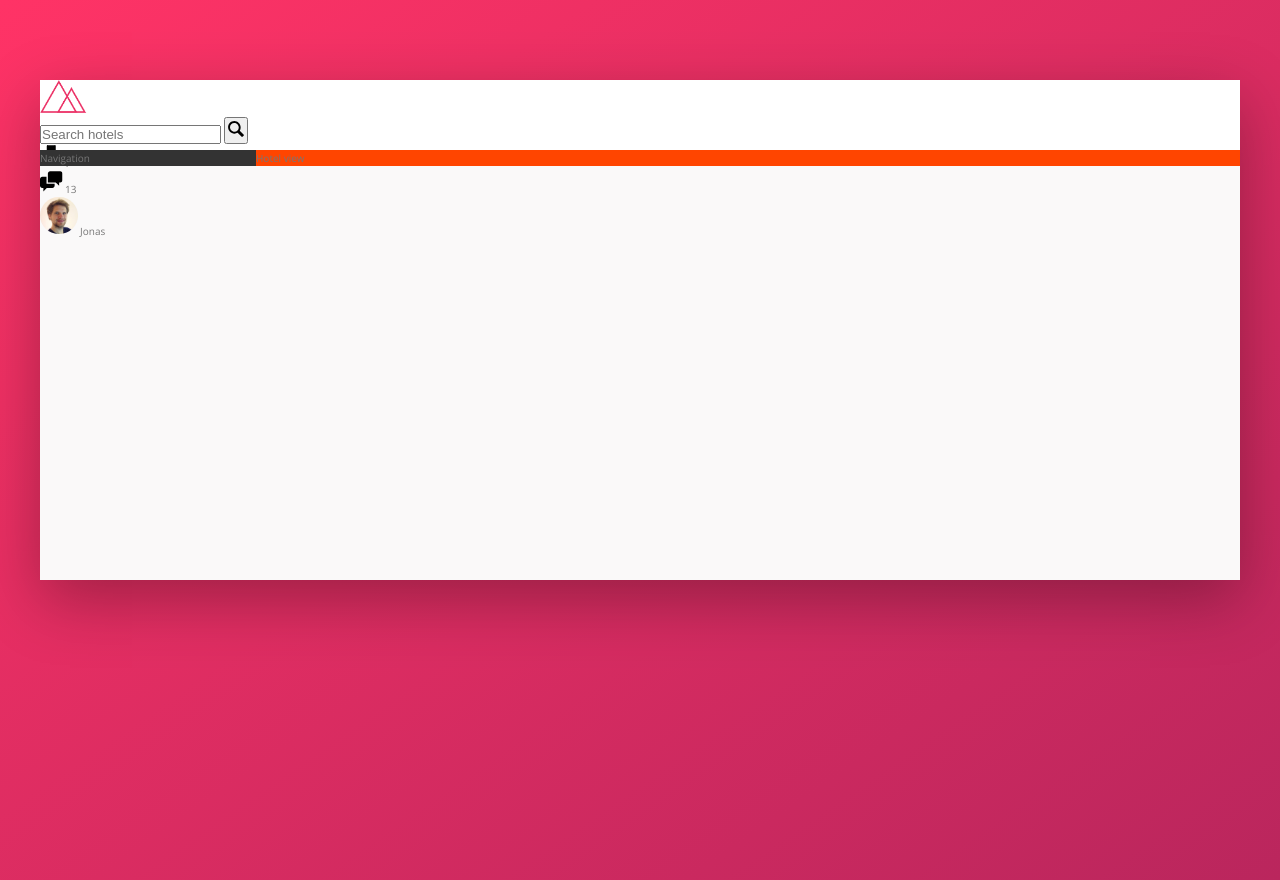
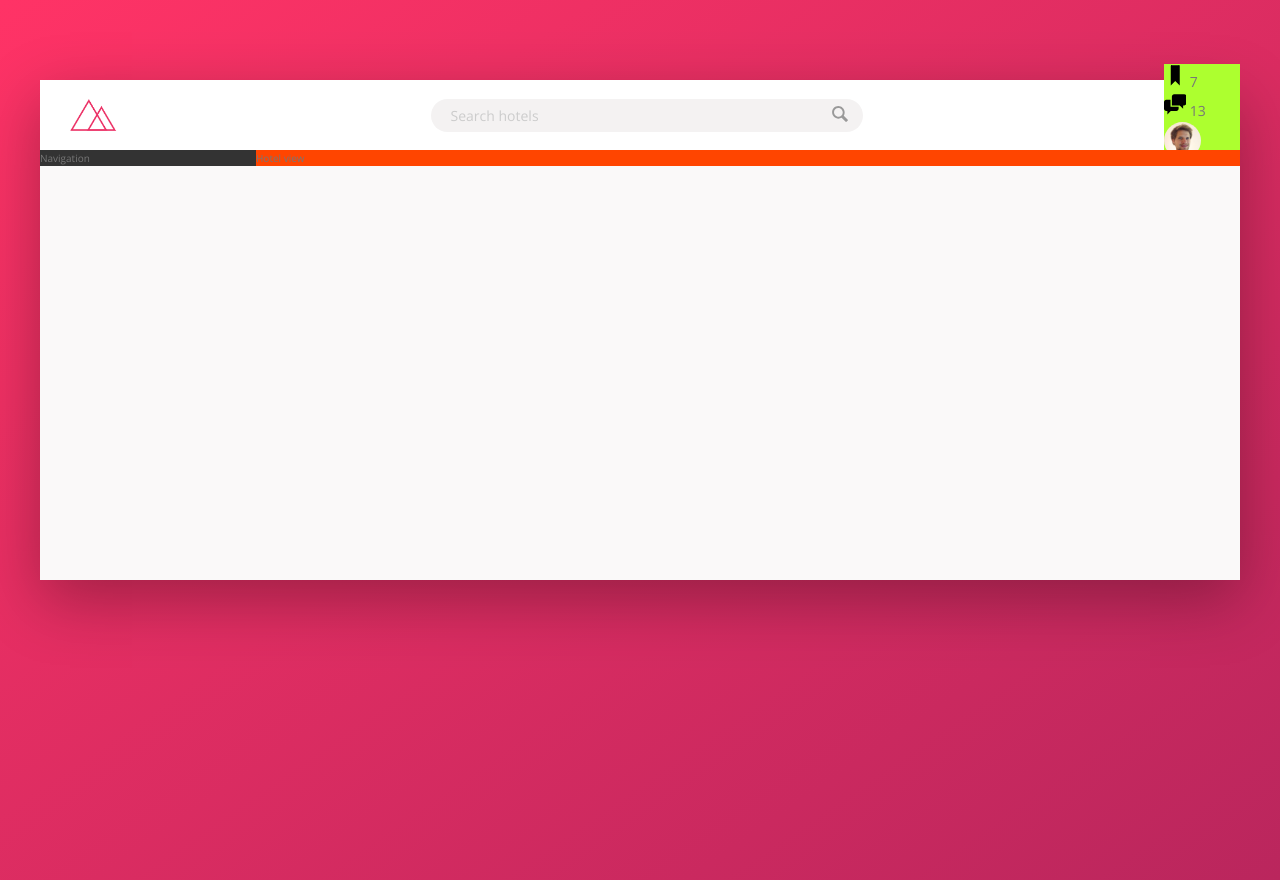
Before and after one commit to mjamecny/trillo, a website: page index.html in a window 1280 px wide. Drawn offline with nearby package versions, Linux system fonts and the light colour scheme.

Commit message:
building the header - part 2

```diff
--- a/sass/_components.scss
+++ b/sass/_components.scss
@@ -2,22 +2,64 @@
 // LOGO
 .logo{
   height: 3.25rem;
+  margin-left: 3rem;
 }
 
 ////////////////////////////////////////////////////
 // SEARCH
 .search{
+  flex: 0 0 40%;
+
+  display: flex;
+  align-items: center;
+  justify-content: center;
+
   &__input{
+    font-family: inherit;
+    font-size: inherit;
+    color: inherit;
+    background-color: var(--color-grey-light-2);
+    border: none;
+    padding: .7rem 2rem;
+    border-radius: 100px;
+    width: 90%;
+    transition: all .2s;
+    margin-right: -3.25rem;
 
+    &:focus{
+      outline: none;
+      width: 100%;
+      background-color: var(--color-grey-light-3);
+    }
+
+    &::-webkit-input-placeholder {
+      font-weight: 100;
+      color: var(--color-grey-light-4);
+    }
+  }
+
+  &__input:focus + &__button{
+    background-color: var(--color-grey-light-3);
   }
 
   &__button{
+    border: none;
+    background-color: var(--color-grey-light-2);
+
+    &:focus{
+      outline: none;
+    }
+
+    &:active{
+      transform: translateY(2px);
+    }
 
   }
 
   &__icon{
     height: 2rem;
     width: 2rem;
+    fill: var(--color-grey-dark-3);
   }
 }
 
@@ -26,6 +68,7 @@
 ////////////////////////////////////////////////////
 // USER NAVIGATION
 .user-nav{
+  background-color: greenyellow;
   &__icon-box{
 
   }
--- a/sass/_layout.scss
+++ b/sass/_layout.scss
@@ -7,9 +7,14 @@
 }
 
 .header{
+  font-size: 1.4rem;
   height: 7rem;
   background-color: #fff;
   border-bottom: var(--color-grey-light-2);
+
+  display: flex;
+  justify-content: space-between;
+  align-items: center;
 }
 
 .content{
```
Also changed, not shown: css/style.css.
